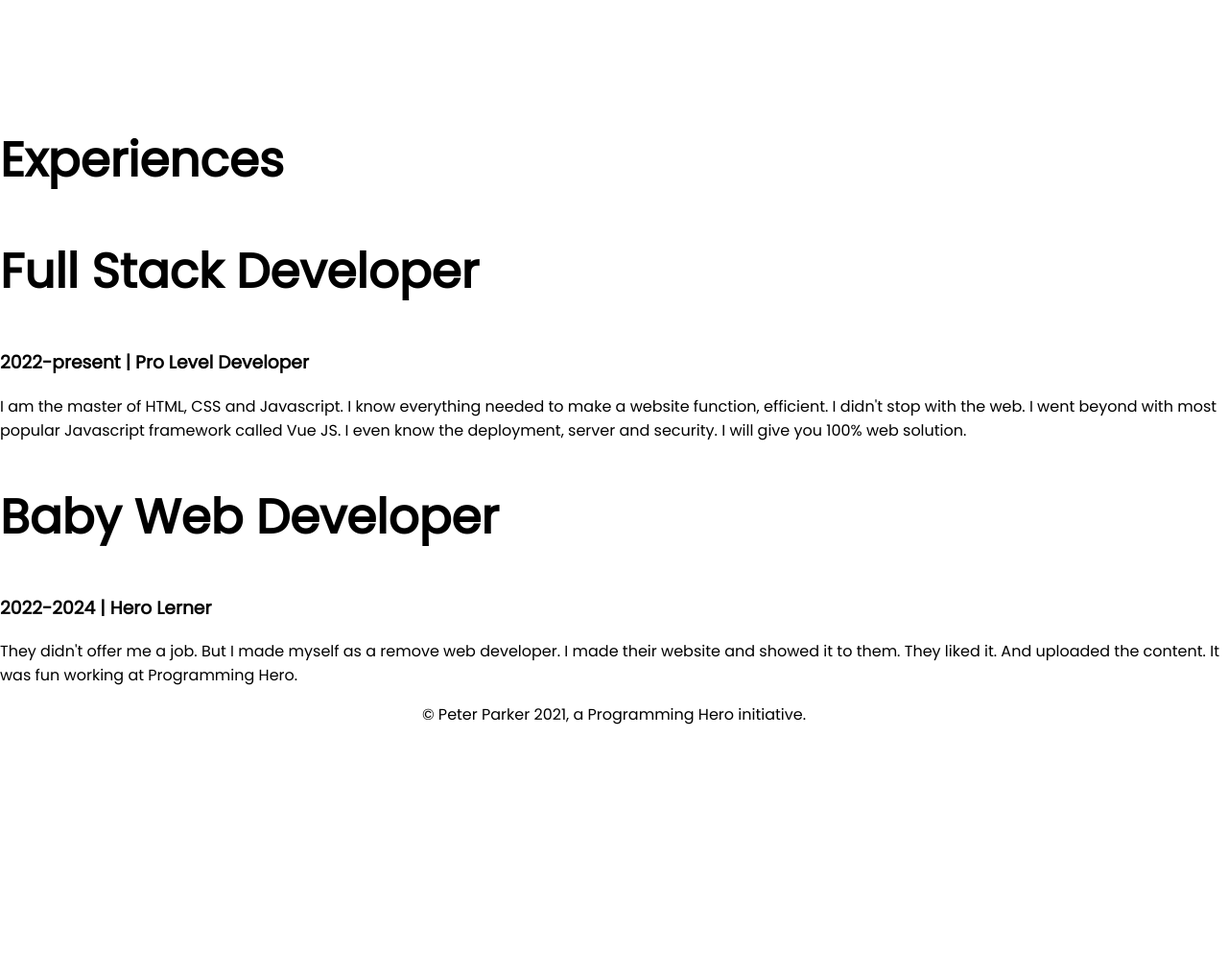
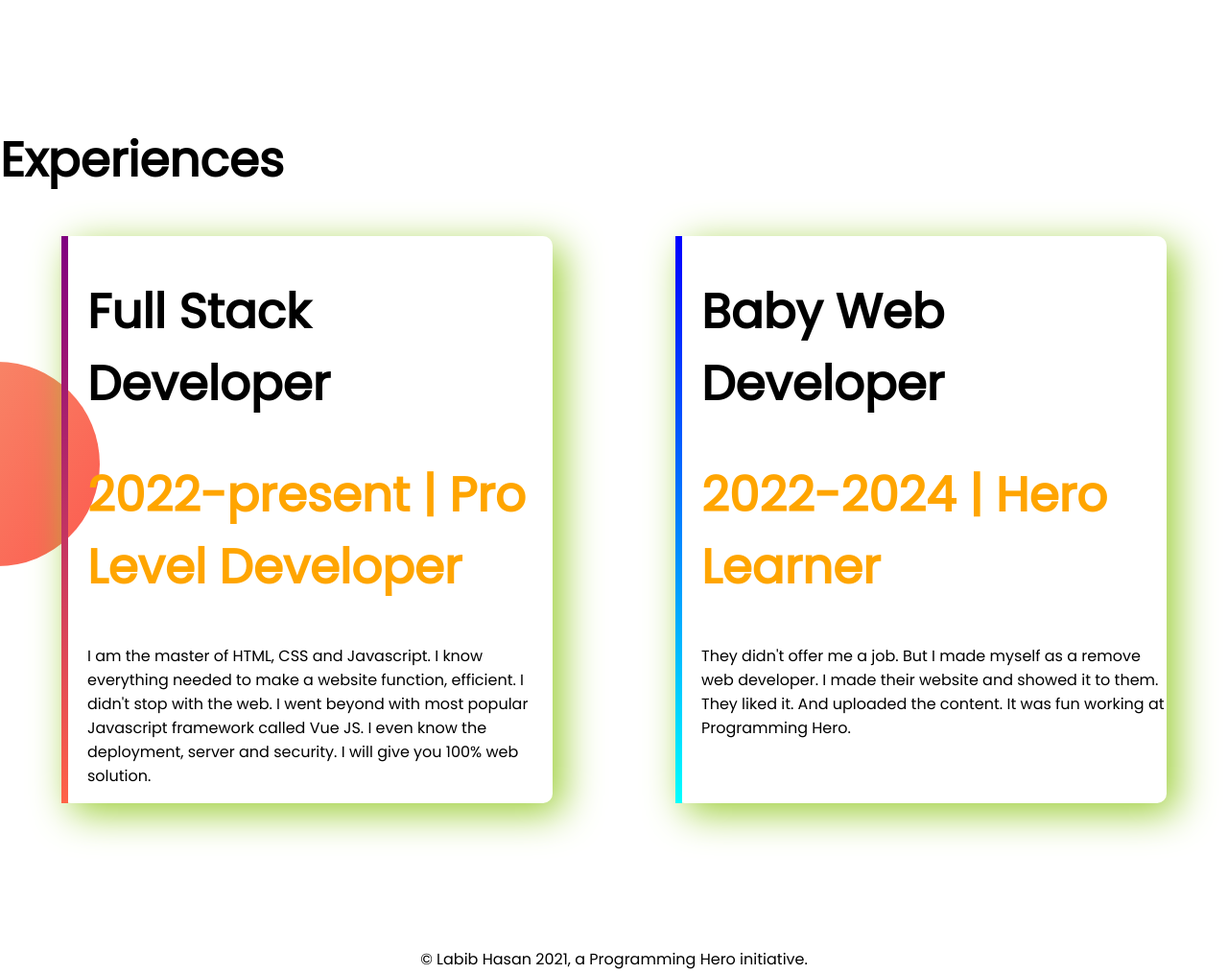
Before and after one commit to LabibHasan101/labib-hasan-dep, a plain HTML site: page index.html in a window 1280 px wide. Shown: the part 1100-2115 px from the top of the page at 96% size. Before the commit the page ends 1873 px from the top, so only its background shows below. Drawn offline with Linux system fonts and the light colour scheme.

```diff
--- a/index.html
+++ b/index.html
@@ -46,20 +46,23 @@
 
     <section class="experience-area">
         <h1>Experiences</h1>
-        <div>
+
+        <div class="flexible-container">
+            <div id="full-stack" class="experience-item">
                 <h1>Full Stack Developer</h1>
-            <h3>2022-present | Pro Level Developer</h3>
+                <h2 class="orange-color">2022-present | Pro Level Developer</h2>
                 <p>I am the master of HTML, CSS and Javascript. I know everything needed to make a website function, efficient. I didn't stop with the web. I went beyond with most popular Javascript framework called Vue JS. I even know the deployment, server
                     and security. I will give you 100% web solution.</p>
 
             </div>
 
-        <div>
+            <div id="web-developer" class="experience-item">
                 <h1>Baby Web Developer </h1>
-            <h3>2022-2024 | Hero Lerner</h3>
+                <h2 class="orange-color">2022-2024 | Hero Learner</h2>
                 <p>They didn't offer me a job. But I made myself as a remove web developer. I made their website and showed it to them. They liked it. And uploaded the content. It was fun working at Programming Hero.</p>
 
 
+            </div>
         </div>
 
 
@@ -70,7 +73,7 @@
 
 
     <footer>
-        <p>© Peter Parker 2021, a Programming Hero initiative.</p>
+        <p>© Labib Hasan 2021, a Programming Hero initiative.</p>
     </footer>
 
     </section>
--- a/style.css
+++ b/style.css
@@ -49,6 +49,33 @@
     background-position: right;
 }
 
+.experience-area {
+    background-image: url(images/exp-bg.png);
+    background-repeat: no-repeat;
+    background-position: left;
+}
+
+.experience-item {
+    width: 40%;
+    margin-left: 5%;
+    margin-right: 5%;
+    padding-left: 20px;
+    border-radius: 10px;
+    box-shadow: 10px 10px 40px yellowgreen;
+}
+
+#web-developer {
+    border-left: 7px solid;
+    border-image: linear-gradient(blue, cyan);
+    border-image-slice: 1;
+}
+
+#full-stack {
+    border-left: 7px solid;
+    border-image: linear-gradient(purple, tomato);
+    border-image-slice: 1;
+}
+
 footer {
     text-align: center;
 }
```
Lines whose indentation alone changed are shown as unchanged.
